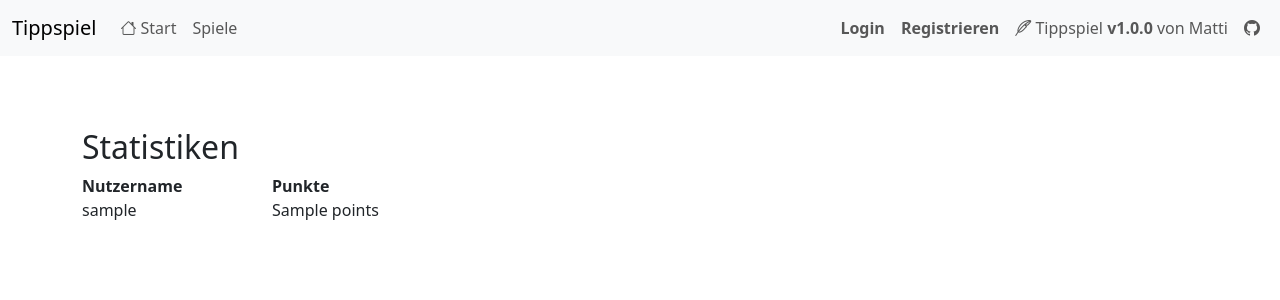
After one commit to mattipunkt/openTipp, a Django app: template templates/statistics.html in a window 1280 px wide. The commit adds this page. Shown: the top 300 px of the page. Run offline with Django 5.2, Linux system fonts and the light colour scheme; the template is opened without the code that fills it: most values are stand-ins (such as "Sample title", 1, 10 or a date in 2020); some libraries are stand-ins or nearby versions.

Commit message:
started work on statistics

```diff
--- a/templates/base.html
+++ b/templates/base.html
@@ -34,7 +34,7 @@
                         <a class="nav-link" href="/bet/">Tippen</a>
                     </li>
                     <li class="nav-item">
-                        <a class="nav-link" href="/bet/">Statistik</a>
+                        <a class="nav-link" href="/stats/">Statistik</a>
                     </li>
                     {% endif %}
                     {% if user.is_superuser %}
--- a/templates/bet.html
+++ b/templates/bet.html
@@ -49,7 +49,7 @@
             {% for game in games %}
             {% if gtype.id == game.type.id %}
                 <div class="row mb-3 align-self-center">
-                    <div class="col-sm-1 align-baseline align-right">
+                    <div class="col-2 align-right">
                         {{ game.team1.name }}
                     </div>
                     <div class="col-auto">
--- a/templates/games.html
+++ b/templates/games.html
@@ -15,7 +15,7 @@
         </div>
         <div class="col-sm-2 align-baseline">
              <div class="d-flex justify-content-evenly">
-                <img src="{{ game.team1.icon_url }}" class="rounded" style="height: 20px; width: 30px; object-fit: cover; object-position: 100% 0;">
+                <img src="{{ game.team1.icon_url }}" class="rounded" style="height: 20px; width: 30px; object-fit: contain; object-position: 100% 0;">
                  {% if game.match_is_finished %}
                  	 <span>{{ game.team1_score }}</span> :
                      <span>{{ game.team2_score }}</span>
@@ -24,7 +24,7 @@
                      <span>- </span>
                  {% endif %}
                  <span></span>
-                 <img src="{{ game.team2.icon_url }}" class="rounded" style="height: 20px; width: 30px; object-fit: cover; object-position: 100% 100%;">
+                 <img src="{{ game.team2.icon_url }}" class="rounded" style="height: 20px; width: 30px; object-fit: contain; object-position: 100% 100%;">
              </div>
         </div>
         <div class="col">
--- /dev/null
+++ b/templates/statistics.html
@@ -0,0 +1,24 @@
+{% extends 'base.html' %}
+{% load custom_tags %}
+{% block title %}Statistiken{% endblock %}
+{% block body %}
+    <h2>Statistiken</h2>
+    <div class="row">
+        <div class="col-2">
+            <b>Nutzername</b>
+        </div>
+        <div class="col-2">
+            <b>Punkte</b>
+        </div>
+    </div>
+    <div class="row">
+    {% for user in points %}
+        <div class="col-2">
+            {{ user.user.username }}
+        </div>
+        <div class="col-2">
+            {{ user.points }}
+        </div>
+    {% endfor %}
+    </div>
+{% endblock body %}
--- a/tippspiel/models.py
+++ b/tippspiel/models.py
@@ -29,6 +29,7 @@ class Vote(models.Model):
     user = models.ForeignKey(settings.AUTH_USER_MODEL, on_delete=models.CASCADE, null=True)
     team1_score = models.IntegerField(default=0, null=True)
     team2_score = models.IntegerField(default=0, null=True)
+    points = models.IntegerField(default=0, null=True)
 
 
 class Points(models.Model):
--- a/tippspiel/urls.py
+++ b/tippspiel/urls.py
@@ -13,4 +13,5 @@ urlpatterns = [
     path('users', views.userManager, name="activate"),
     path('games/', views.gamesView, name="games"),
     path('bet/', views.betView, name="bet"),
+    path('stats/', views.statisticsView, name="stats"),
 ]
```
Also changed, not shown: tippspiel/tasks.py (+47 -2 lines), tippspiel/views.py (+15 -6 lines).
